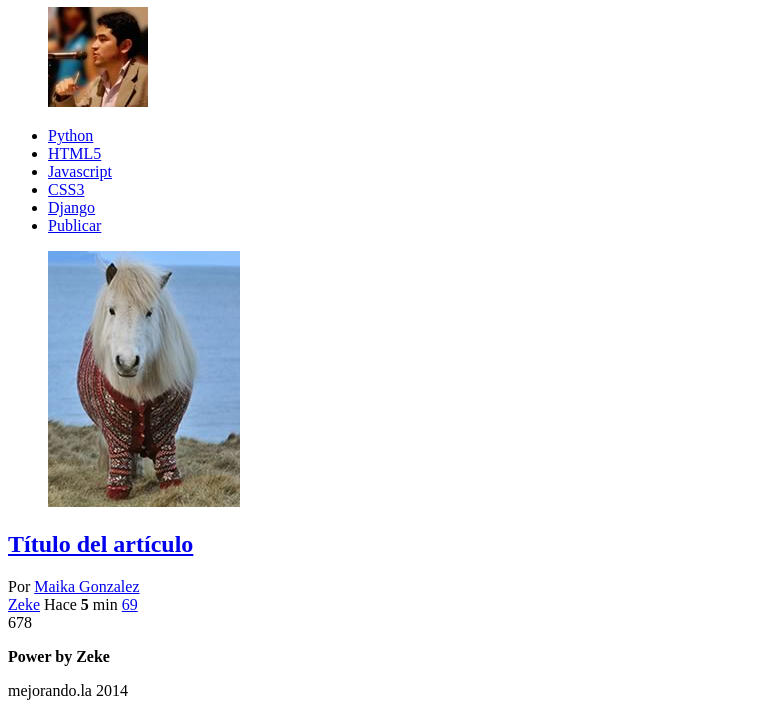
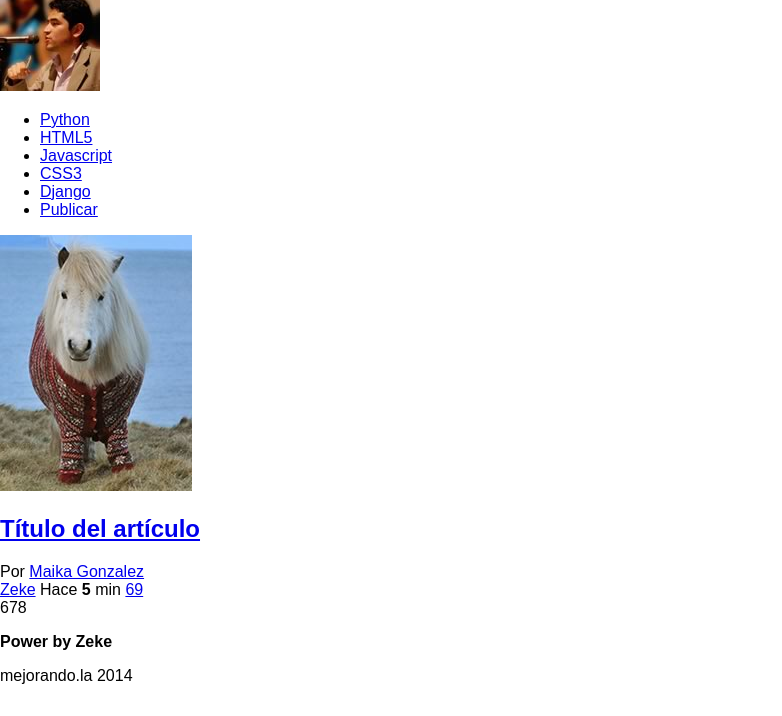
Before and after one commit to Darkzakath/Proyecto-de-Curso, a plain HTML site: page index.html in a window 1280 px wide. Shown: the part 253-969 px from the top of the page, without its empty margins (0-782 px from the left). Drawn offline with Linux system fonts and the light colour scheme; files whose address does not match are found by name.

Commit message:
edición del index
agregar link y editar meta name description

```diff
--- a/index.html
+++ b/index.html
@@ -2,8 +2,10 @@
 <html lang="es">
 <head>
 	<meta charset="utf-8">
-	<meta description="Proyecto de la primera generación del 2014 del curso de diseño web online" />
+	<meta name="description" content="Proyecto de la primera generación del 2014 del curso de diseño web online" />
 	<title>Puls2014: Comunidad online de gente atractiva</title>
+	<link rel="stylesheet" href="libreria/normalize.css" />
+	<link rel="stylesheet" type="libreria/estilos.css" />
 </head>
 <body>
 	<header>
```
